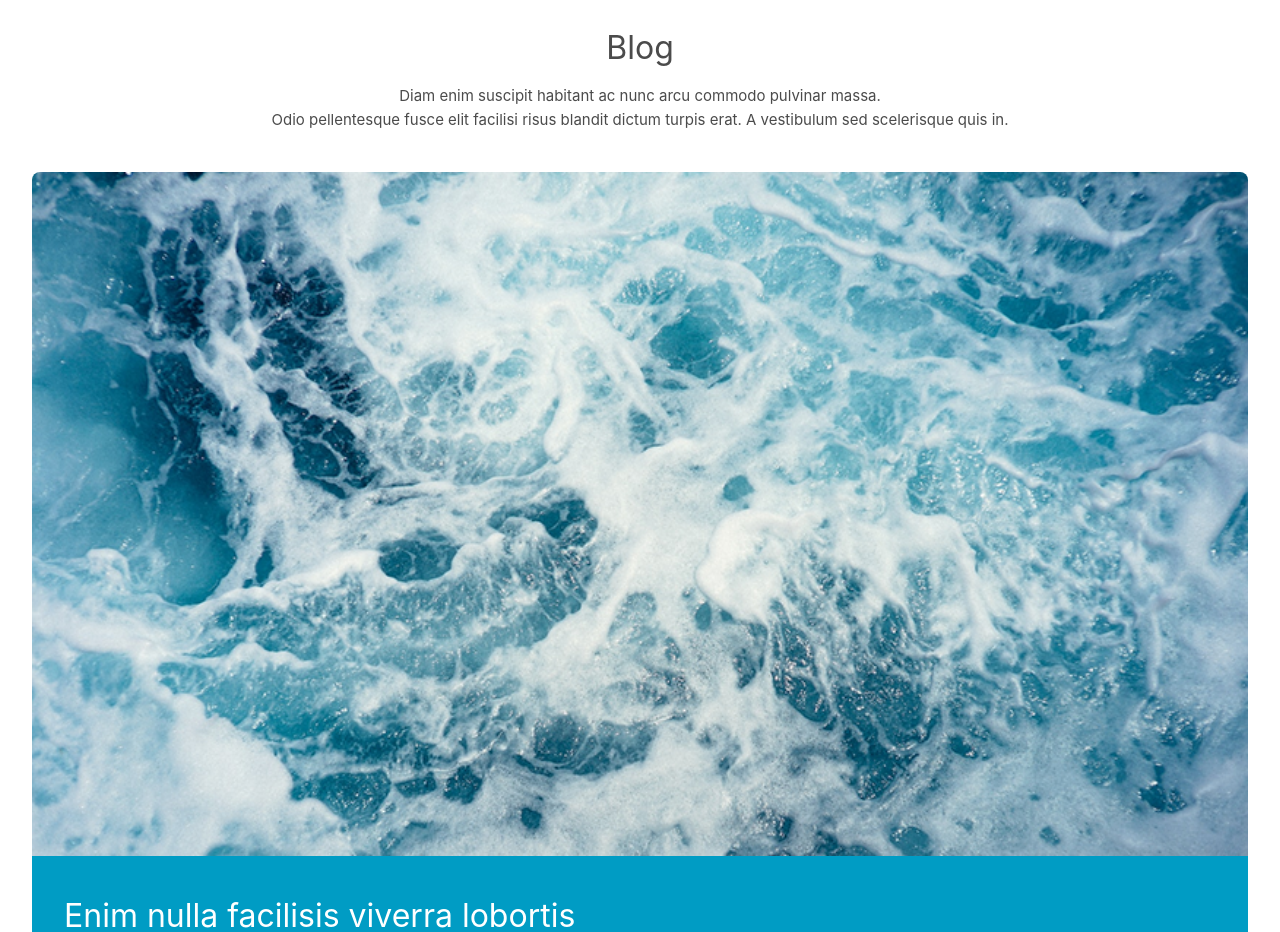
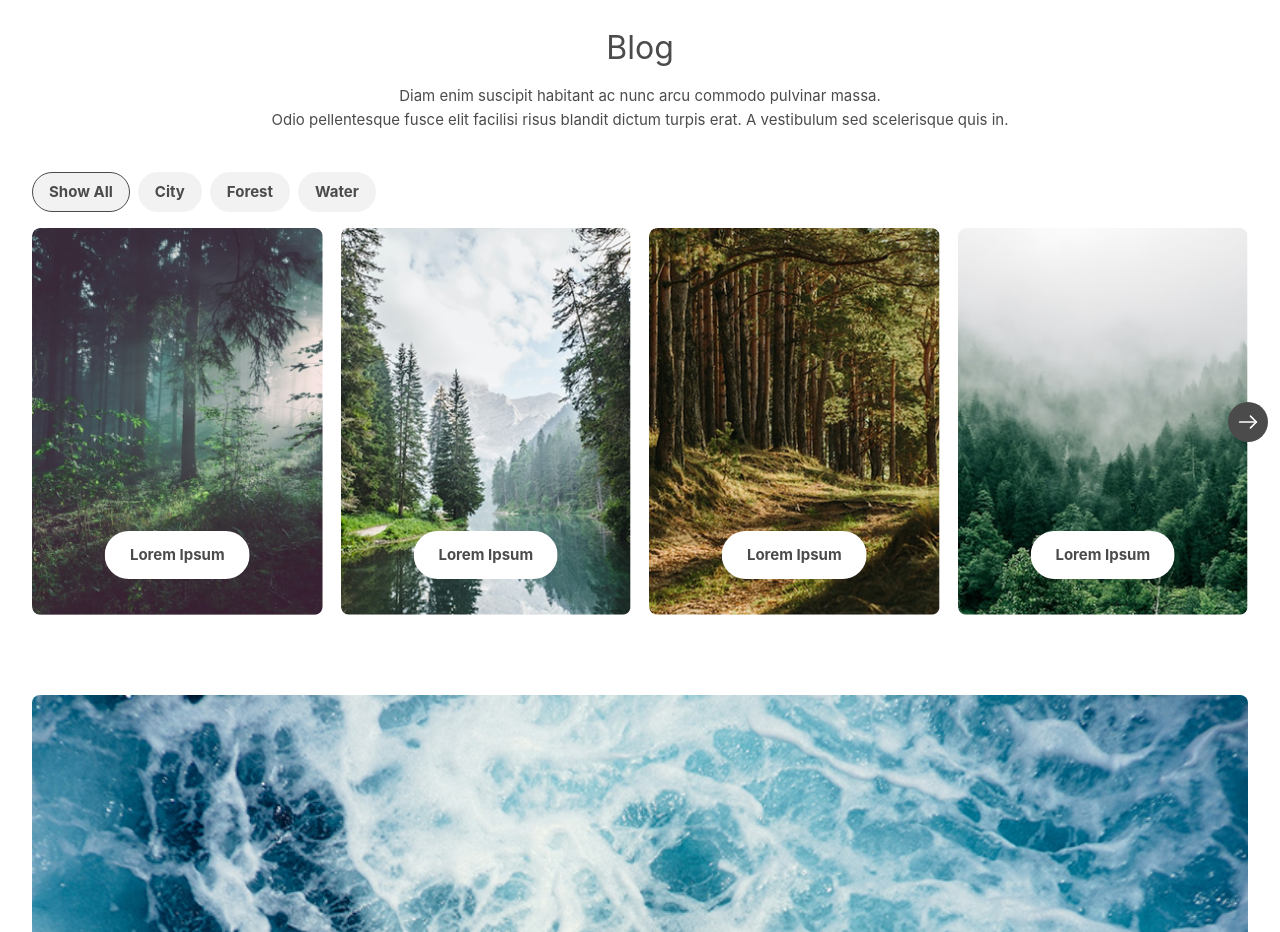
Before and after one commit to TimBreunig/probearbeit-tim, a React (Vite) app in the folder probearbeit-tim/: page / in a window 1280 px wide. Shown: the part 1780-2712 px from the top of the page. Built offline with nearby package versions, Linux system fonts and the light colour scheme; a web font is replaced by a local one.

Commit message:
feat: Added slider component
- Implemented scroll logic
- Implemented mapping logic for Slider Cards
- Added filter buttons

```diff
--- /dev/null
+++ b/probearbeit-tim/src/components/Slider.tsx
@@ -0,0 +1,159 @@
+import { useRef, useState, useEffect, useCallback } from 'react'
+
+import Button from './Button'
+import SliderCard from './SliderCard'
+
+import ArrowIcon from '../assets/icons/ui/arrow-right.svg?react'
+
+
+type Category = 'city' | 'forest' | 'water'
+
+
+const categories: Array<'show all' | Category> = [
+  'show all',
+  'city',
+  'forest',
+  'water',
+]
+
+export type CardItem = {
+  image: string
+  alt: string
+  link: string
+  category: Category
+}
+
+export type SliderProps = {
+  items: CardItem[]
+}
+
+
+function Slider({ items }: SliderProps) {
+  const [filter, setFilter] = useState<'show all' | Category>('show all')
+  const [isScrollable, setIsScrollable] = useState(false)
+
+  const containerRef = useRef<HTMLDivElement>(null)
+
+
+
+  const filteredItems =
+    filter === 'show all' ? items : items.filter(i => i.category === filter)
+
+
+  // Button to scroll right on-click
+  const scrollNext = () => {
+    const container = containerRef.current
+    if (!container) return
+
+    const firstCard = container.children[0] as HTMLElement
+    if (!firstCard) return
+
+    const cardWidth = firstCard.getBoundingClientRect().width
+
+    const styles = window.getComputedStyle(container)
+    const gap = parseInt(styles.columnGap || styles.gap || '0', 10)
+
+    const step = cardWidth + gap
+    const maxScroll = container.scrollWidth - container.clientWidth
+
+    const currentIndex = Math.round(container.scrollLeft / step)
+    const nextIndex = currentIndex + 1
+
+    let target = nextIndex * step
+
+    if (target > maxScroll) target = maxScroll
+
+    if (container.scrollLeft >= maxScroll - 1) {
+      container.scrollTo({ left: 0, behavior: 'smooth' })
+      return
+    }
+
+    container.scrollTo({ left: target, behavior: 'smooth' })
+  }
+
+
+  // Scroll Handler
+  const handleScroll = useCallback(() => {
+    const container = containerRef.current
+    if (!container) return
+  }, [])
+
+
+  // Scroll Listener
+  useEffect(() => {
+    const container = containerRef.current
+    if (!container) return
+
+    container.addEventListener('scroll', handleScroll, { passive: true })
+
+    return () => {
+      container.removeEventListener('scroll', handleScroll)
+    }
+  }, [handleScroll])
+
+
+  // Calculates the dimensions of the horizontal scroll bar
+  useEffect(() => {
+    const container = containerRef.current
+    if (!container) return
+
+    const updateSizes = () => {
+      const { clientWidth, scrollWidth } = container
+
+      setIsScrollable(scrollWidth > clientWidth + 1)
+    }
+
+    const observer = new ResizeObserver(updateSizes)
+    observer.observe(container)
+
+    updateSizes()
+
+    return () => observer.disconnect()
+  }, [filteredItems])
+
+
+  // Reset scroll when changing filter
+  useEffect(() => {
+    containerRef.current?.scrollTo({ left: 0 })
+  }, [filter])
+
+
+  return (
+    <div className='container flex flex-col justify-center gap-4 py-10'>
+      <div className='flex flex-row gap-2'>
+        {categories.map(category => (
+          <Button
+            key={category}
+            variant='default'
+            isActive={filter === category}
+            onClick={() => setFilter(category)}
+            className='capitalize'
+          >
+            {category}
+          </Button>
+        ))}
+      </div>
+
+      <div className='relative'>
+        <div
+          ref={containerRef}
+          className='flex gap-4.5 overflow-x-auto scroll-smooth no-scrollbar snap-x snap-mandatory'
+        >
+          {filteredItems.map(item => <SliderCard key={item.link} item={item} />)}
+        </div>
+
+        <Button
+          variant='secondary'
+          iconOnly
+          onClick={scrollNext}
+          disabled={!isScrollable}
+          className='absolute right-0 md:-right-5 top-1/2 transform -translate-y-1/2'
+        >
+          <ArrowIcon className='size-5' />
+        </Button>
+      </div>
+    </div>
+  )
+}
+
+export default Slider
--- a/probearbeit-tim/src/globals.css
+++ b/probearbeit-tim/src/globals.css
@@ -118,6 +118,11 @@
 }
 
 
+@utility no-scrollbar {
+  @apply [scrollbar-width:none] [&::-webkit-scrollbar]:hidden;
+}
+
+
 @layer base {
   body {
     @apply m-0 p-0 font-primary ;
--- a/probearbeit-tim/src/sections/Blog.tsx
+++ b/probearbeit-tim/src/sections/Blog.tsx
@@ -1,21 +1,76 @@
 import Headline from '../components/Headline'
+import Slider from '../components/Slider'
 import type { HeadlineProps } from '../components/Headline'
+import type { CardItem } from '../components/Slider'
+
+import Forest1 from '../assets/images/backgrounds/forest-1.png'
+import Forest2 from '../assets/images/backgrounds/forest-2.png'
+import Forest3 from '../assets/images/backgrounds/forest-3.png'
+import Forest4 from '../assets/images/backgrounds/forest-4.png'
+import Forest5 from '../assets/images/backgrounds/forest-5.png'
+import City1 from '../assets/images/backgrounds/city-1.png'
+import Water1 from '../assets/images/backgrounds/water-1.png'
 
 
 const blogHeadline: HeadlineProps = {
   heading: 'Blog',
-  lines:
-    [
-      'Diam enim suscipit habitant ac nunc arcu commodo pulvinar massa.',
-      'Odio pellentesque fusce elit facilisi risus blandit dictum turpis erat. A vestibulum sed scelerisque quis in.',
-    ]
+  lines: [
+    'Diam enim suscipit habitant ac nunc arcu commodo pulvinar massa.',
+    'Odio pellentesque fusce elit facilisi risus blandit dictum turpis erat. A vestibulum sed scelerisque quis in.',
+  ],
 }
+
+const sliderItems: CardItem[] = [
+  {
+    image: Forest1,
+    alt: 'Forest 1',
+    link: '/',
+    category: 'forest'
+  },
+  {
+    image: Forest2,
+    alt: 'Forest 2',
+    link: '/',
+    category: 'forest'
+  },
+  {
+    image: Forest3,
+    alt: 'Forest 3',
+    link: '/',
+    category: 'forest'
+  },
+  {
+    image: Forest4,
+    alt: 'Forest 4',
+    link: '/',
+    category: 'forest'
+  },
+  {
+    image: City1,
+    alt: 'City 1',
+    link: '/',
+    category: 'city'
+  },
+  {
+    image: Water1,
+    alt: 'Water 1',
+    link: '/',
+    category: 'water'
+  },
+  {
+    image: Forest5,
+    alt: 'Forest 5',
+    link: '/',
+    category: 'forest'
+  },
+]
 
 
 function Blog() {
   return (
     <>
       <Headline heading={blogHeadline.heading} lines={blogHeadline.lines} />
+      <Slider items={sliderItems} />
     </>
   )
 }
```
